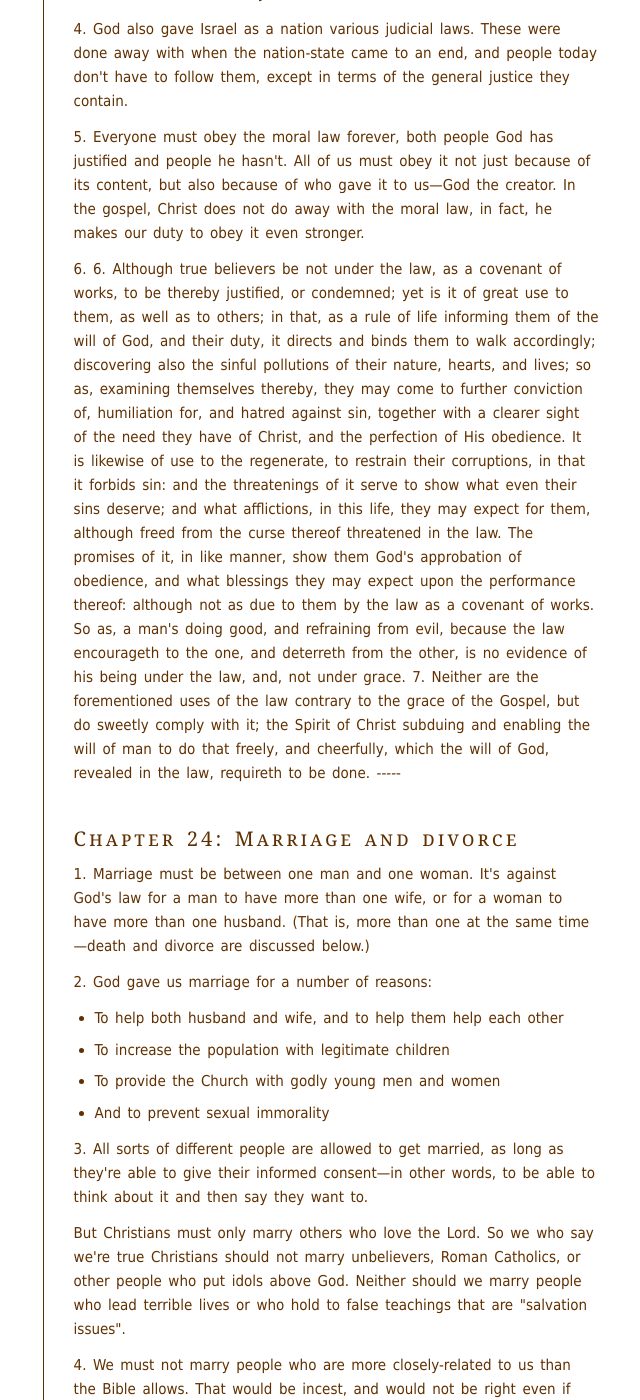
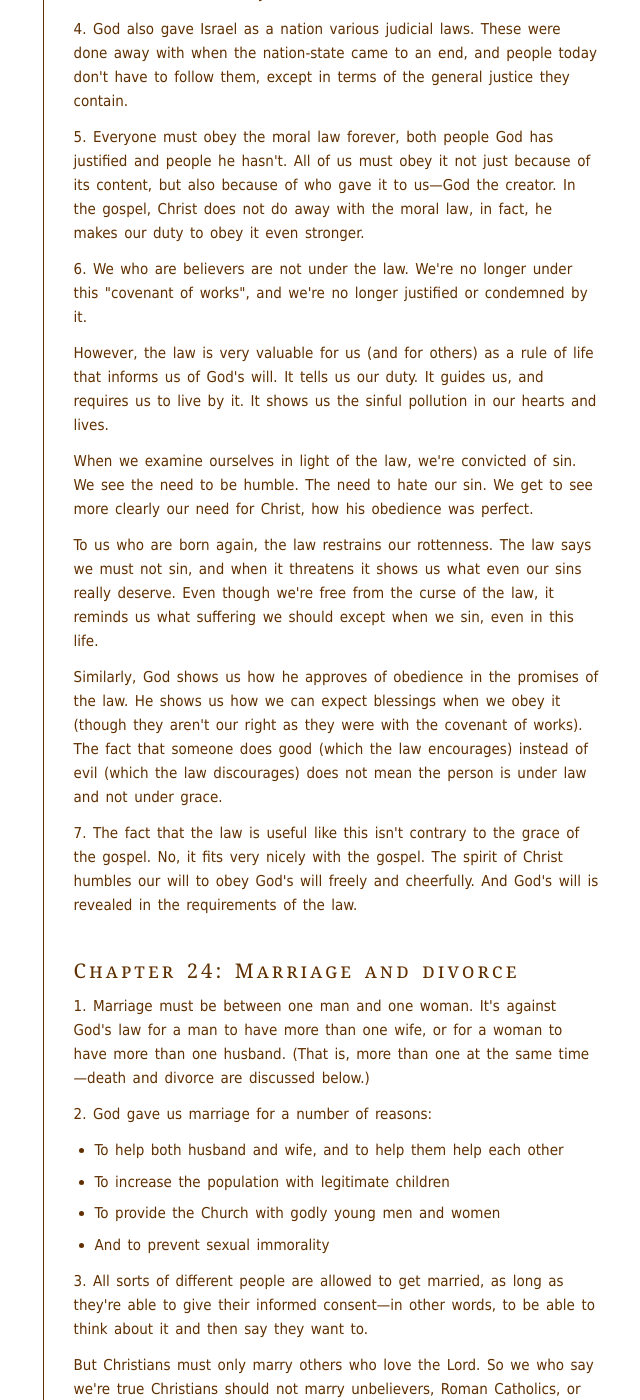
Before and after one commit to benhoyt/benhoyt.github.com, a Jekyll site: the page built from writings-plain-english-westminster.html, in a window 1280 px wide and 1400 px high, scrolled down 20170 px. Shown: the whole window, without its empty margins (391-1031 px from the left). Built offline with Jekyll 4.4.1, drawn with Linux system fonts in a browser that asks for light colours.

Commit message:
Finish chapter 19

```diff
--- a/writings-plain-english-westminster.html
+++ b/writings-plain-english-westminster.html
@@ -453,12 +453,17 @@ permalink: /writings/plain-english-westminster/index.html
 
 <p>5. Everyone must obey the moral law forever, both people God has justified and people he hasn't. All of us must obey it not just because of its content, but also because of who gave it to us—God the creator. In the gospel, Christ does not do away with the moral law, in fact, he makes our duty to obey it even stronger.</p>
 
-<p>6.
+<p>6. We who are believers are not under the law. We're no longer under this "covenant of works", and we're no longer justified or condemned by it.</p>
 
-6.  Although true believers be not under the law, as a covenant of works, to be thereby justified, or condemned; yet is it of great use to them, as well as to others; in that, as a rule of life informing them of the will of God, and their duty, it directs and binds them to walk accordingly; discovering also the sinful pollutions of their nature, hearts, and lives; so as, examining themselves thereby, they may come to further conviction of, humiliation for, and hatred against sin, together with a clearer sight of the need they have of Christ, and the perfection of His obedience. It is likewise of use to the regenerate, to restrain their corruptions, in that it forbids sin: and the threatenings of it serve to show what even their sins deserve; and what afflictions, in this life, they may expect for them, although freed from the curse thereof threatened in the law. The promises of it, in like manner, show them God's approbation of obedience, and what blessings they may expect upon the performance thereof: although not as due to them by the law as a covenant of works. So as, a man's doing good, and refraining from evil, because the law encourageth to the one, and deterreth from the other, is no evidence of his being under the law, and, not under grace.
+<p>However, the law is very valuable for us (and for others) as a rule of life that informs us of God's will. It tells us our duty. It guides us, and requires us to live by it. It shows us the sinful pollution in our hearts and lives.</p>
 
-7.  Neither are the forementioned uses of the law contrary to the grace of the Gospel, but do sweetly comply with it; the Spirit of Christ subduing and enabling the will of man to do that freely, and cheerfully, which the will of God, revealed in the law, requireth to be done.
------
+<p>When we examine ourselves in light of the law, we're convicted of sin. We see the need to be humble. The need to hate our sin. We get to see more clearly our need for Christ, how his obedience was perfect.</p>
+
+<p>To us who are born again, the law restrains our rottenness. The law says we must not sin, and when it threatens it shows us what even our sins really deserve. Even though we're free from the curse of the law, it reminds us what suffering we should except when we sin, even in this life.</p>
+
+<p>Similarly, God shows us how he approves of obedience in the promises of the law. He shows us how we can expect blessings when we obey it (though they aren't our right as they were with the covenant of works). The fact that someone does good (which the law encourages) instead of evil (which the law discourages) does not mean the person is under law and not under grace.</p>
+
+<p>7. The fact that the law is useful like this isn't contrary to the grace of the gospel. No, it fits very nicely with the gospel. The spirit of Christ humbles our will to obey God's will freely and cheerfully. And God's will is revealed in the requirements of the law.</p>
 
 
 <h2 id="chapter24">Chapter 24: Marriage and divorce</h2>
```
